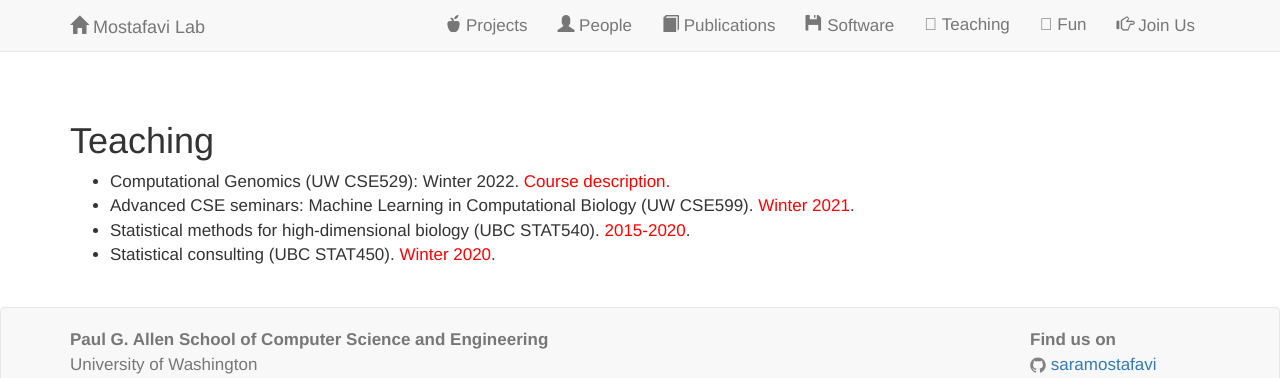
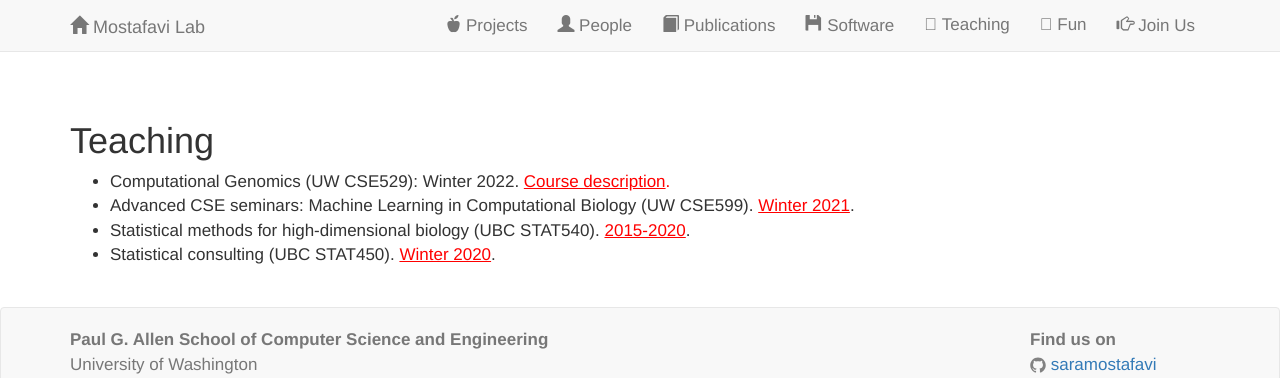
Before and after one commit to saramostafavi/saramostafavi.github.io, a Jekyll site: the page built from teaching.html, in a window 1280 px wide. Shown: the top 378 px of the page. Built offline with Jekyll 4.4.1, drawn with Linux system fonts in a browser that asks for light colours; nearby versions of some CDN libraries; a style sheet for code colours, icons or effects is not loaded.

Commit message:
Update teaching.html

```diff
--- a/teaching.html
+++ b/teaching.html
@@ -9,10 +9,10 @@ layout: default
 
      <p>
           <ul>
-            <li> Computational Genomics (UW CSE529):  Winter 2022. <a href="https://docs.google.com/document/d/15oJZ7E9cwEnuy3lHYgQuNQYaOTYEIwue43IKi_fRwjU/edit?usp=sharing" style="color:red"> Course description.</a></li>
-            <li> Advanced CSE seminars: Machine Learning in Computational Biology (UW CSE599). <a href="https://sites.google.com/view/cse599cb/home" style="color:red">Winter 2021</a>.</li>
-            <li> Statistical methods for high-dimensional biology (UBC STAT540).<a href="https://stat540-ubc.github.io/" style="color:red"> 2015-2020</a>.</li>
-            <li> Statistical consulting (UBC STAT450). <a href="https://courses.students.ubc.ca/cs/courseschedule?pname=subjarea&tname=subj-course&dept=STAT&course=450" style="color:red">Winter 2020</a>.</li>
+            <li> Computational Genomics (UW CSE529):  Winter 2022. <a href="https://docs.google.com/document/d/15oJZ7E9cwEnuy3lHYgQuNQYaOTYEIwue43IKi_fRwjU/edit?usp=sharing" style="color:red"> <u>Course description</u>.</a></li>
+            <li> Advanced CSE seminars: Machine Learning in Computational Biology (UW CSE599). <a href="https://sites.google.com/view/cse599cb/home" style="color:red"><u>Winter 2021</u></a>.</li>
+            <li> Statistical methods for high-dimensional biology (UBC STAT540).<a href="https://stat540-ubc.github.io/" style="color:red"> <u>2015-2020</u></a>.</li>
+            <li> Statistical consulting (UBC STAT450). <a href="https://courses.students.ubc.ca/cs/courseschedule?pname=subjarea&tname=subj-course&dept=STAT&course=450" style="color:red"><u>Winter 2020</u></a>.</li>
           </ul>
       </p>
 
```
